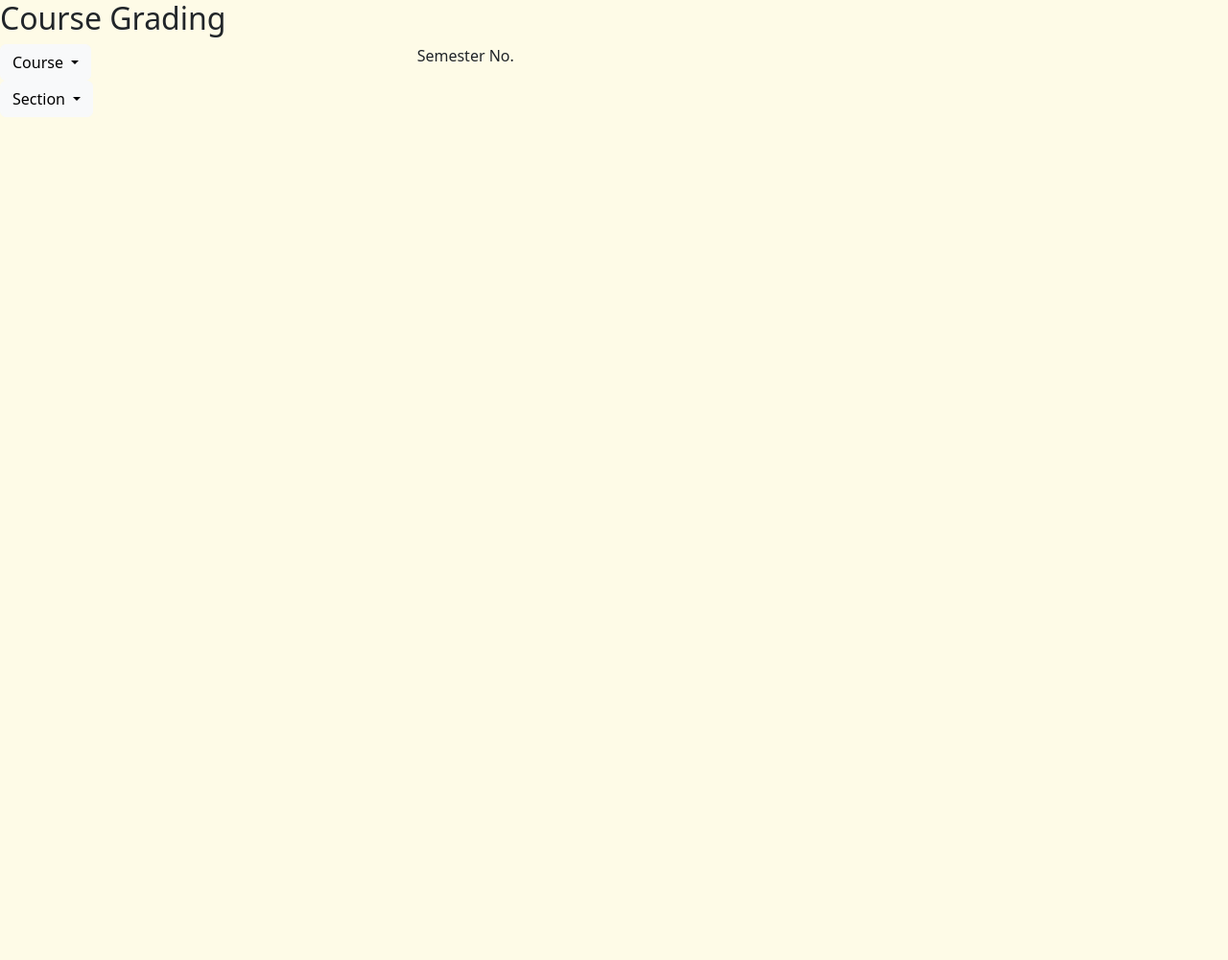
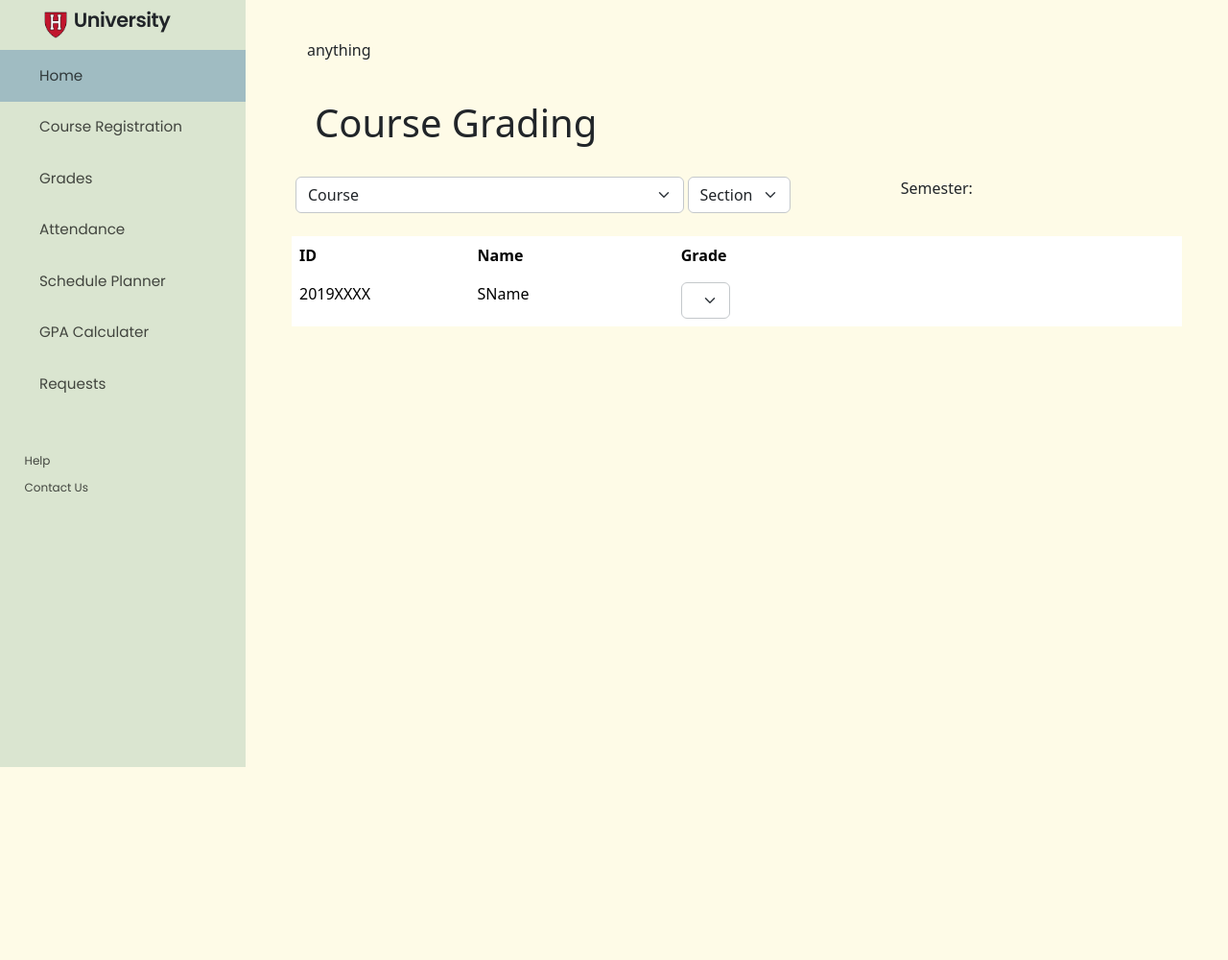
Before and after one commit to jyaserysf/489-Project, a PHP site: page /courseGrading.php in a window 1280 px wide. Shown: the whole page at 96% size. Before the commit the page ends 122 px from the top, so only its background shows below. Run offline with PHP 8.4, Linux system fonts and the light colour scheme.

Commit message:
updated course-grading

```diff
--- a/Home.html
+++ b/Home.html
@@ -55,9 +55,7 @@
     </div>
 
     <!-- Page content -->
-    <!-- <div class="content">
 
-    </div> -->
 
 </body>
 </html>
--- a/courseGrading.css
+++ b/courseGrading.css
@@ -4,10 +4,10 @@ body{
     background-color: #FEFBE7;
 }
 
-.content{
+.content-page{
     padding: 25%, 10%;
 }
 
-.courseSem{
-    padding: 20%, 10%;
+h2{
+    padding: 10%,10%;
 }
--- a/courseGrading.php
+++ b/courseGrading.php
@@ -9,43 +9,57 @@
     <link rel="stylesheet" href="courseGrading.css">
 </head>
 <body>
-    <?php #include 'Home.html'; ?>
+    <?php include 'Home.html'; ?>
 
-    <div class="content">
-       <h2>Course Grading</h2>
-        <div class="courseSem">
-            <form action="" method="get">
-                <div class="row row-cols-2">
-                <div class="dropdown col-lg-4">
-                    <button class="btn btn-light dropdown-toggle" type="button" data-bs-toggle="dropdown" aria-expanded="false">
-                    Course
-                    </button>
-                    <ul class="dropdown-menu">
-                    <?php
-                    # for loop for instructors assigned courses
-                    echo '<li><a class="dropdown-item" href="#">Action</a></li>';
-                    ?>
-                    </ul>
+    <div class="content px-5 py-4">
+     <div class="header mx-3 my-3" style="background-color= #F9EBC8; width: 20% "> anything </div>
+       <h1 class=" px-4 py-4">Course Grading</h1>
+       <div class="grading lg-px-5 lg-py-4">
+            <form action="" method="get" >
+                <div class="row row-col-2 ">
+                <div class="col">
+                    <div class="row ms-1">
+                        <select class="form-select border-secondary-subtle w-75 me-1" aria-label="Default select example">
+                        <option selected>Course</option>
+                        <option value="1">One</option>
+                        <option value="2">Two</option>
+                        <option value="3">Three</option>
+                        <option value="3">Four</option>
+                        </select>
+
+                        <select class="form-select border-secondary-subtle"  style="width: 20%"  aria-label="Default select example">
+                        <option selected>Section</option>
+                        <option value="1">One</option>
+                        <option value="2">Two</option>
+                        <option value="3">Three</option>
+                        <option value="3">Four</option>
+                        </select>
+                    </div>
                 </div>
-                <div class="col-lg-4">
-                Semester No.
-                </div>
-            </div>
-            <div class="row row-cols-2">
-                <div class="dropdown col-lg-4">
-                    <button class="btn btn-light dropdown-toggle" type="button" data-bs-toggle="dropdown" aria-expanded="false">
-                    Section
-                    </button>
-                    <ul class="dropdown-menu">
-                    <?php
-                    # for loop for instructors assigned courses
-                    echo '<li><a class="dropdown-item" href="#">Action</a></li>';
-                    ?>
-                    </ul>
+                <div class="col-lg-4 offset-1">
+                Semester:
                 </div>
             </div>
             </form>
         </div>
+
+            <div class="student-list lg-mx-4 my-4" style="background-color: #FDF7CF" style="width:85%">
+                <table class="table table-borderless">
+                    <tr> <th style="width: 8%"> ID </th> <th style="width: 10%"> Name </th>  <th class="w-25" >Grade</th> </tr>
+                    <tr>  <td> 2019XXXX</td> <td> SName </td>
+                         <td >
+                         <select class="form-select border-secondary-subtle" style="width: 10%" aria-label="Default select example">
+                         <option selected>  </option>
+                         <option value="1">A</option>
+                         <option value="2">A-</option>
+                         <option value="3">B+</option>
+                         <option value="3">B-</option>
+                         </select> </td>
+                    </tr>
+                </table>
+            </div>
+
     </div>
+    <script src="https://cdn.jsdelivr.net/npm/@popperjs/core@2.11.7/dist/umd/popper.min.js" integrity="sha384-zYPOMqeu1DAVkHiLqWBUTcbYfZ8osu1Nd6Z89ify25QV9guujx43ITvfi12/QExE" crossorigin="anonymous"></script>
     <script src="https://cdn.jsdelivr.net/npm/bootstrap@5.3.0-alpha3/dist/js/bootstrap.bundle.min.js" integrity="sha384-ENjdO4Dr2bkBIFxQpeoTz1HIcje39Wm4jDKdf19U8gI4ddQ3GYNS7NTKfAdVQSZe" crossorigin="anonymous"></script>
 </body>
```
